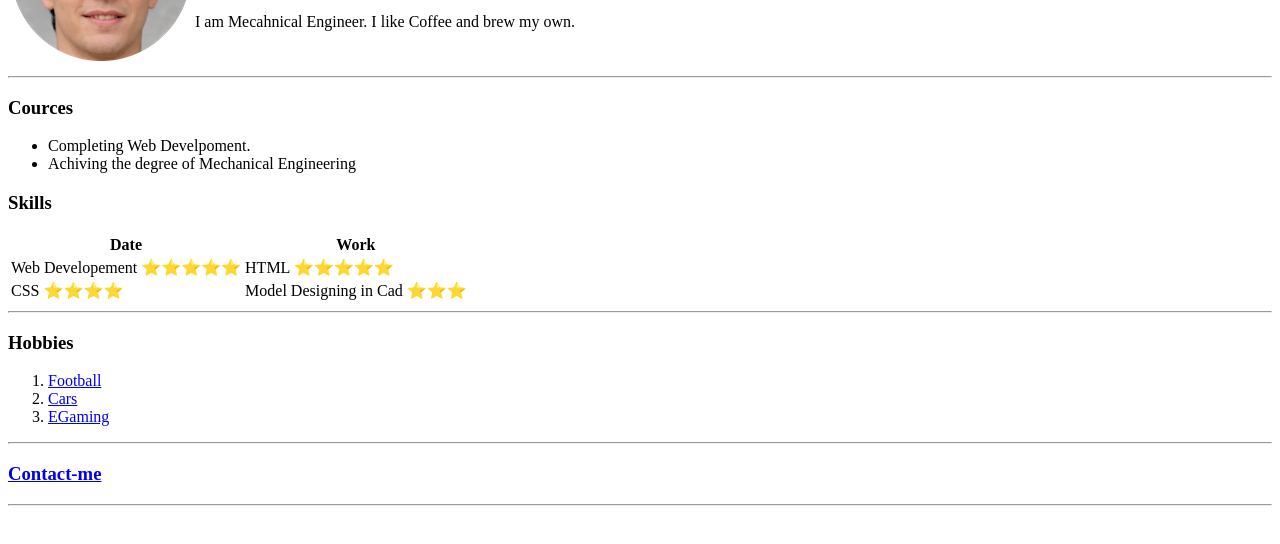
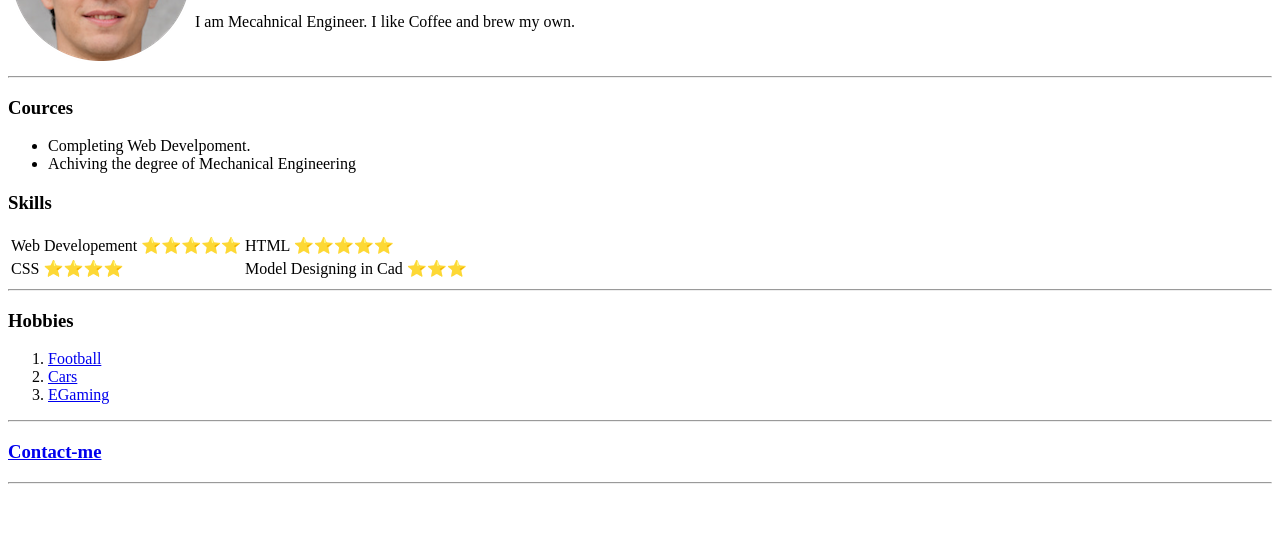
Before and after one commit to SahilPilewar/sp, a plain HTML site: page index.html in a window 1280 px wide. Shown: the part 130-674 px from the top of the page. Drawn offline with Linux system fonts and the light colour scheme.

Commit message:
Update index.html

```diff
--- a/index.html
+++ b/index.html
@@ -23,11 +23,6 @@
         </ul>
         <h3>Skills</h3>
         <table>
-            <thead>
-                <tr>
-                    <th>Date</th> <th>Work</th>
-                </tr>
-            </thead>
             <tbody>
                 <tr>
                     <td>Web Developement ⭐⭐⭐⭐⭐</td>
```
